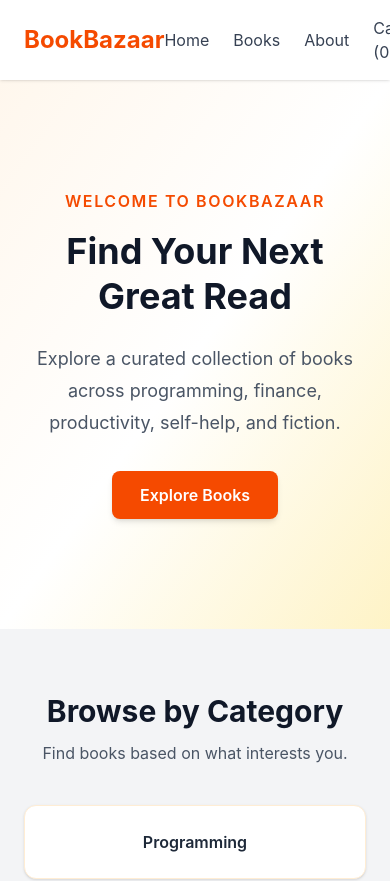
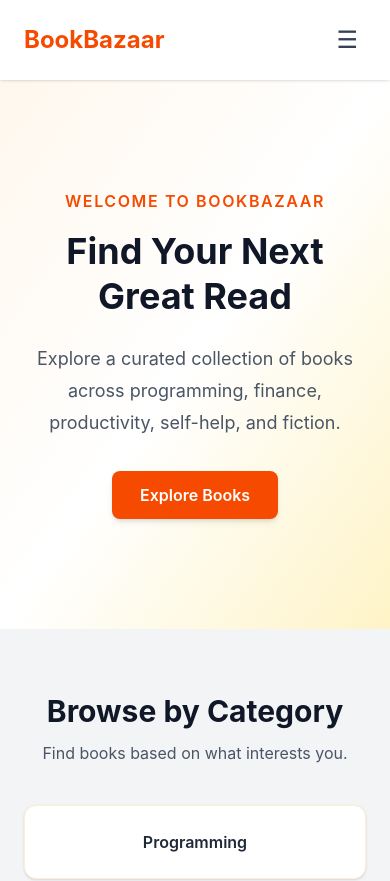
Before and after one commit to koushikbajpayee06/BookBazaar, a React (Vite) app in the folder frontend/: page / in a window 390 px wide. Shown: the top 881 px of the page. Built offline with nearby package versions, Linux system fonts and the light colour scheme.

Commit message:
feat: add responsive mobile navigation

```diff
--- a/frontend/src/components/Header.jsx
+++ b/frontend/src/components/Header.jsx
@@ -1,24 +1,92 @@
+import { useState } from "react";
 import { useSelector } from "react-redux";
 import { Link } from "react-router-dom";
+
 const Header = () => {
+  const [isMenuOpen, setIsMenuOpen] =
+    useState(false);
+
   const cartItems = useSelector(
     (store) => store.cart.items
   );
 
-const cartCount = cartItems.reduce(
-  (total, book) => total + book.quantity,
-  0
-);
+  const cartCount = cartItems.reduce(
+    (total, book) => total + book.quantity,
+    0
+  );
+
+  const closeMenu = () => {
+    setIsMenuOpen(false);
+  };
+
   return (
-    <header  className=" bg-white shadow-sm sticky top-0 z-50">
-      <div className="max-w-7xl mx-auto px-6 py-4 flex justify-between items-center">
-        <h1 className="text-2xl font-bold text-orange-600">BookBazaar</h1>
-        <nav className="cursor-pointer text-gray-700 transition-colors hover:text-orange-600">
-          <ul className="flex items-center gap-6">
-            <li className="text-gray-700 hover:text-orange-600 cursor-pointer"><Link to="/">Home</Link></li>
-            <li className="text-gray-700 hover:text-orange-600 cursor-pointer"><Link to="/books">Books</Link></li>
-            <li className="text-gray-700 hover:text-orange-600 cursor-pointer"><Link to="/about">About</Link></li>
-            <li className="text-gray-700 hover:text-orange-600 cursor-pointer"><Link to="/cart">Cart ({cartCount})</Link></li>
+    <header className="sticky top-0 z-50 bg-white shadow-sm">
+      <div className="relative mx-auto flex max-w-7xl items-center justify-between px-6 py-4">
+        <Link
+          to="/"
+          onClick={closeMenu}
+          className="text-2xl font-bold text-orange-600"
+        >
+          BookBazaar
+        </Link>
+
+        <button
+          type="button"
+          onClick={() =>
+            setIsMenuOpen(!isMenuOpen)
+          }
+          aria-label="Toggle navigation menu"
+          aria-expanded={isMenuOpen}
+          className="rounded-lg p-2 text-2xl text-gray-700 transition hover:bg-gray-100 md:hidden"
+        >
+          {isMenuOpen ? "✕" : "☰"}
+        </button>
+
+        <nav
+          className={`${
+            isMenuOpen ? "block" : "hidden"
+          } absolute left-0 top-full w-full border-t border-gray-200 bg-white shadow-md md:static md:block md:w-auto md:border-0 md:shadow-none`}
+        >
+          <ul className="flex flex-col px-6 py-4 md:flex-row md:items-center md:gap-6 md:p-0">
+            <li>
+              <Link
+                to="/"
+                onClick={closeMenu}
+                className="block py-3 text-gray-700 transition hover:text-orange-600 md:py-0"
+              >
+                Home
+              </Link>
+            </li>
+
+            <li>
+              <Link
+                to="/books"
+                onClick={closeMenu}
+                className="block py-3 text-gray-700 transition hover:text-orange-600 md:py-0"
+              >
+                Books
+              </Link>
+            </li>
+
+            <li>
+              <Link
+                to="/about"
+                onClick={closeMenu}
+                className="block py-3 text-gray-700 transition hover:text-orange-600 md:py-0"
+              >
+                About
+              </Link>
+            </li>
+
+            <li>
+              <Link
+                to="/cart"
+                onClick={closeMenu}
+                className="block py-3 text-gray-700 transition hover:text-orange-600 md:py-0"
+              >
+                Cart ({cartCount})
+              </Link>
+            </li>
           </ul>
         </nav>
       </div>
```
